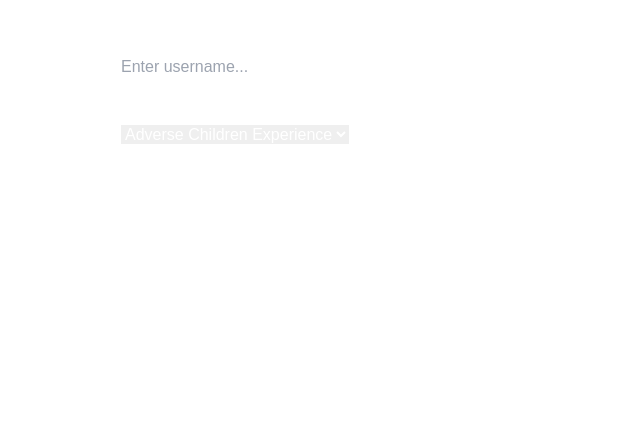
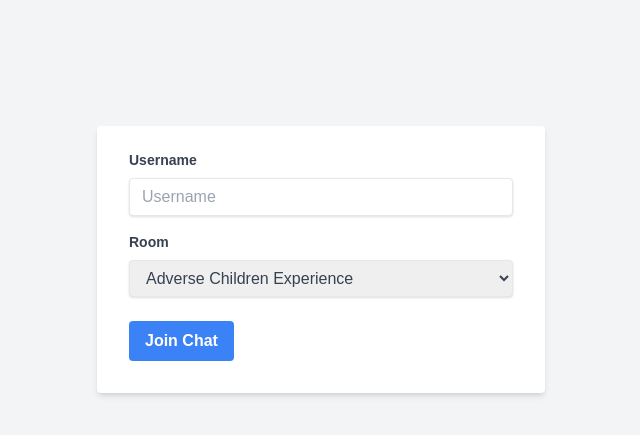
Before and after one commit to RaySatish/Shanky.well, a React (Create React App) app in the folder Pra/: page /chat/joinpage in a window 1280 px wide. Shown: the part 133-568 px from the top of the page, without its empty margins (319-959 px from the left). Built offline with nearby package versions, Linux system fonts and the light colour scheme.

Commit message:
Community is working. Can't check the login and signup functions
On branch main
Your branch is up to date with 'origin/main'.

Changes to be committed:
	modified:   Pra/src/pages/ChatPage.js
	modified:   Pra/src/pages/JoinPage.js

```diff
--- a/Pra/src/pages/ChatPage.js
+++ b/Pra/src/pages/ChatPage.js
@@ -39,55 +39,44 @@
     setMessageInput('');
   };
 
+
   return (
-    <div className="chat-container">
-      <header className="chat-header bg-dark-color-a text-white p-4 flex justify-between items-center">
-        <h1>
-          <i className="fas fa-smile"></i> Shanky.well
-        </h1>
-        <a href="/" id="leave-btn" className="btn">
-          Leave Room
-        </a>
+    <div className="flex flex-col h-screen bg-gray-100">
+      <header className="p-4 bg-blue-500 text-white">
+        <h1 className="font-bold text-xl">Shanky.well</h1>
+        <a href="/" className="text-sm text-white underline">Leave Room</a>
       </header>
-      <main className="chat-main flex">
-        <div className="chat-sidebar bg-dark-color-b text-white p-4 overflow-y-auto">
-          <h3 className="text-lg">
-            <i className="fas fa-comments"></i> Room Name:
-          </h3>
-          <h2 id="room-name">{room}</h2>
-          <h3 className="text-lg">
-            <i className="fas fa-users"></i> Users
-          </h3>
-          <ul id="users">
+      <main className="flex flex-grow">
+        <div className="w-64 bg-blue-800 text-white p-4">
+          <h3 className="font-bold text-lg mb-4">Room Name: {room}</h3>
+          <h3 className="font-bold text-lg mb-4">Users</h3>
+          <ul>
             {users.map((user) => (
-              <li key={user.id}>{user.username}</li>
+              <li key={user.id} className="mb-2">{user.username}</li>
             ))}
           </ul>
         </div>
-        <div className="chat-messages p-4 flex-1 overflow-y-auto">
+        <div className="flex-1 bg-white p-4 overflow-y-scroll">
           {messages.map((message, index) => (
-            <div key={index} className="message p-4 mb-4 bg-light-color rounded">
-              <p className="meta text-dark-color-b text-sm font-bold opacity-70">
+            <div key={index} className="p-4 mb-4 bg-gray-200 rounded">
+              <p className="text-sm text-gray-500 mb-2">
                 {message.username} <span>{message.time}</span>
               </p>
-              <p className="text">{message.text}</p>
+              <p className="text-gray-800">{message.text}</p>
             </div>
           ))}
         </div>
       </main>
-      <div className="chat-form-container bg-dark-color-a p-4">
-        <form onSubmit={sendMessage} id="chat-form" className="flex">
+      <div className="p-4 bg-blue-500">
+        <form onSubmit={sendMessage} className="flex">
           <input
             type="text"
-            id="msg"
             placeholder="Enter Message"
             value={messageInput}
             onChange={(e) => setMessageInput(e.target.value)}
-            className="form-input text-lg flex-1 mr-2"
+            className="flex-grow mr-2 py-2 px-4 rounded bg-white border-2 border-blue-300 focus:outline-none focus:border-blue-500"
           />
-          <button type="submit" className="btn">
-            <i className="fas fa-paper-plane"></i> Send
-          </button>
+          <button type="submit" className="py-2 px-4 rounded bg-white text-blue-500 font-bold">Send</button>
         </form>
       </div>
     </div>
--- a/Pra/src/pages/JoinPage.js
+++ b/Pra/src/pages/JoinPage.js
@@ -3,47 +3,41 @@
 import { useNavigate } from 'react-router-dom';
 
 const JoinPage = () => {
-  const history = useNavigate();
+  const navigate = useNavigate();
   const [username, setUsername] = useState('');
   const [room, setRoom] = useState('');
 
   const handleJoinChat = (e) => {
     e.preventDefault();
-    history.push(`/chat?username=${username}&room=${room}`);
+    navigate(`/chat?username=${username}&room=${room}`);
   };
 
   return (
-    <div className="join-container max-w-md mx-auto mt-20 text-white">
-      <header className="join-header text-center bg-dark-color-a p-4 rounded-tl-lg rounded-tr-lg">
-        <h1>
-          <i className="fas fa-smile"></i> Shanky.well
-        </h1>
-      </header>
-      <main className="join-main bg-dark-color-b p-6 rounded-bl-lg rounded-br-lg">
-        <form onSubmit={handleJoinChat}>
-          <div className="form-control mb-4">
-            <label htmlFor="username" className="block mb-1">
+    <div className="flex flex-col items-center justify-center min-h-screen bg-gray-100">
+      <div className="w-full max-w-md bg-white shadow-md rounded px-8 pt-6 pb-8 mb-4">
+        <div className="mb-4">
+          <label className="block text-gray-700 text-sm font-bold mb-2" htmlFor="username">
             Username
           </label>
           <input
+            className="shadow appearance-none border rounded w-full py-2 px-3 text-gray-700 leading-tight focus:outline-none focus:shadow-outline"
+            id="username"
             type="text"
-              id="username"
-              placeholder="Enter username..."
+            placeholder="Username"
             value={username}
             onChange={(e) => setUsername(e.target.value)}
-              className="form-input"
             required
           />
         </div>
-          <div className="form-control mb-4">
-            <label htmlFor="room" className="block mb-1">
+        <div className="mb-6">
+          <label className="block text-gray-700 text-sm font-bold mb-2" htmlFor="room">
             Room
           </label>
           <select
+            className="shadow border rounded w-full py-2 px-3 text-gray-700 leading-tight focus:outline-none focus:shadow-outline"
             id="room"
             value={room}
             onChange={(e) => setRoom(e.target.value)}
-              className="form-select"
           >
             <option value="Adverse Children Experience">Adverse Children Experience</option>
             <option value="ADHD">ADHD</option>
@@ -56,11 +50,16 @@
             <option value="Relationship">Relationship</option>
           </select>
         </div>
-          <button type="submit" className="btn w-full">
+        <div className="flex items-center justify-between">
+          <button
+            className="bg-blue-500 hover:bg-blue-700 text-white font-bold py-2 px-4 rounded focus:outline-none focus:shadow-outline"
+            type="submit"
+            onClick={handleJoinChat}
+          >
             Join Chat
           </button>
-        </form>
-      </main>
+        </div>
+      </div>
     </div>
   );
 };
```
Lines whose indentation alone changed are shown as unchanged.
